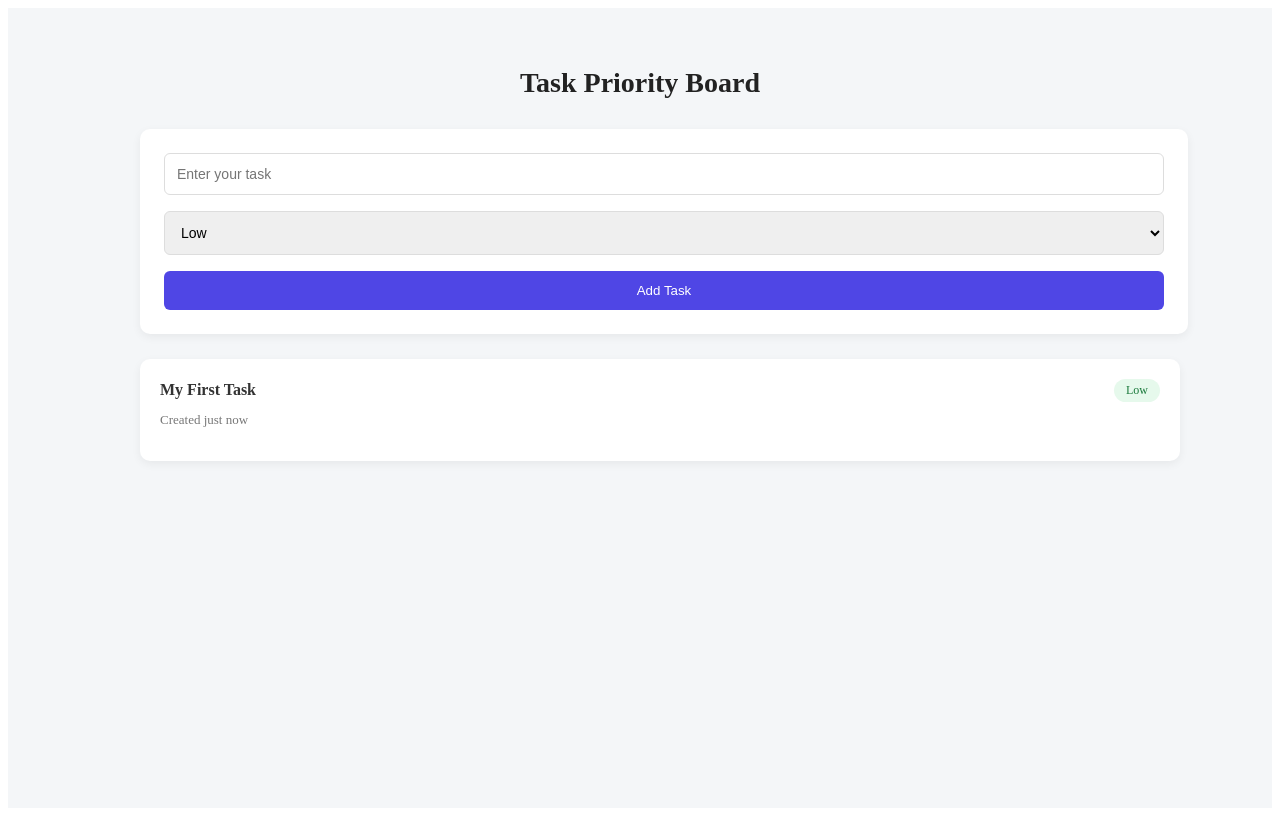
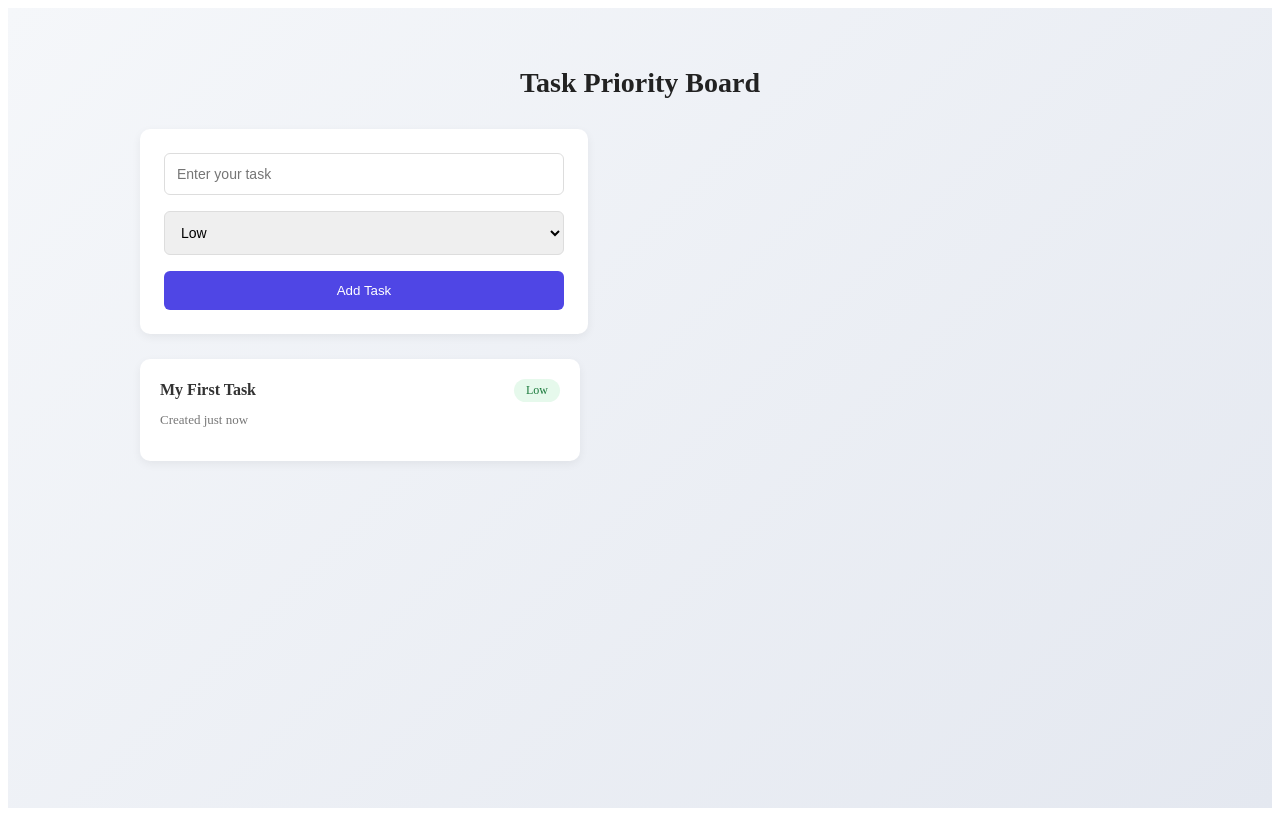
Before and after one commit to muskan-chouhan/react, a React (Vite) app in the folder 39-project-task-board/: page / in a window 1280 px wide. Built offline with nearby package versions, Linux system fonts and the light colour scheme.

Commit message:
add desgin in showcards

```diff
--- a/39-project-task-board/src/App.jsx
+++ b/39-project-task-board/src/App.jsx
@@ -4,7 +4,7 @@ import styled from 'styled-components'
 
 const BoardWrapper = styled.div`
   min-height: 100vh;
-  background: #f4f6f8;
+ background: linear-gradient(135deg, #f5f7fa, #e4e8f0);
   display: flex;
   justify-content: center;
 `;
@@ -27,6 +27,7 @@ const Content = styled.div`
   display: flex;
   flex-direction: column;
   gap: 25px;
+  max-width: 400px;
 `;
 
 function App() {
```
